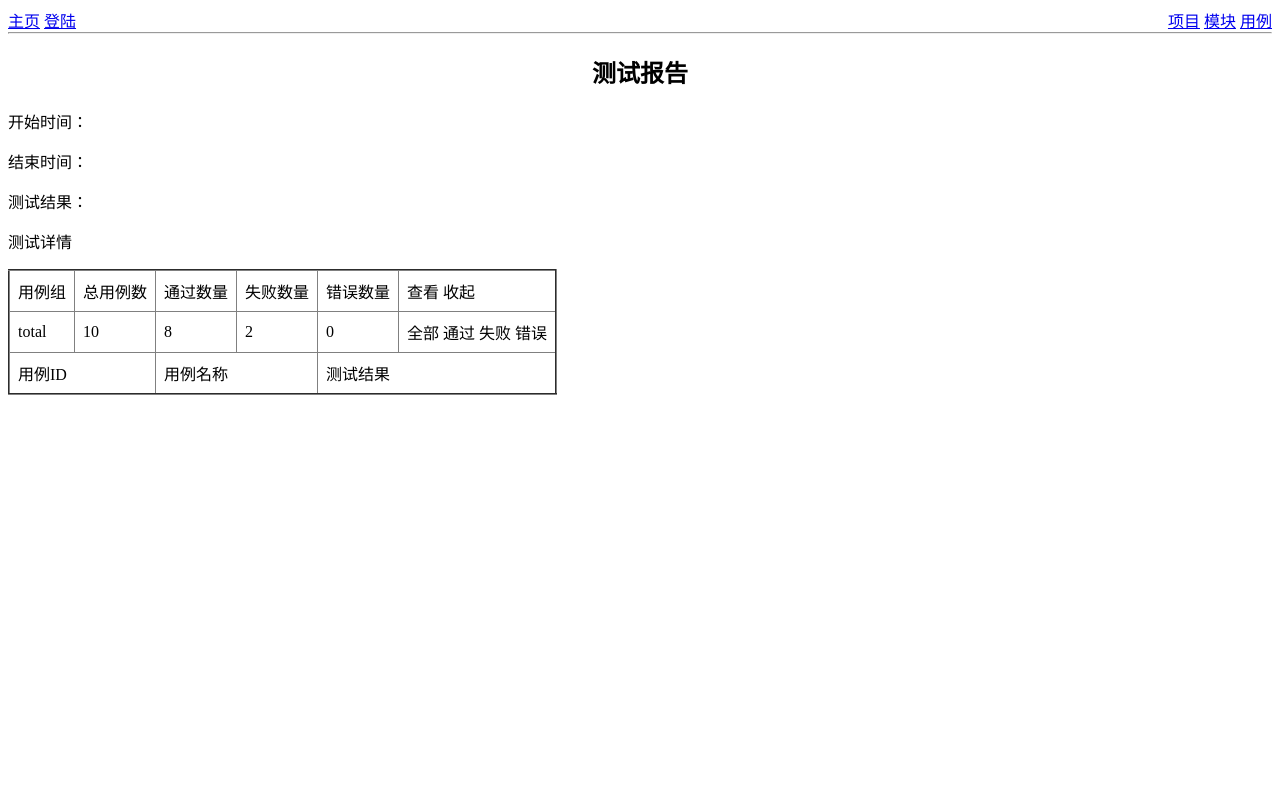
After one commit to cat-steel/microblog, a Python web app: template app/templates/report_tem.html in a window 1280 px wide. The commit adds this page. Run offline with Jinja, Linux system fonts and the light colour scheme; the template is opened without the code that fills it, so the values that code supplies are empty.

Commit message:
编写测试报告页面

```diff
--- a/app/templates/base.html
+++ b/app/templates/base.html
@@ -20,16 +20,33 @@
                 height: 50px;
             }
             #mess{color: red}
+            .right{
+                text-align: right;
+                width: 50%;
+                float: right;
+            }
+            .left{
+                text-align: left;
+                width: 50%;
+                float: left;
+            }
         </style>
     </head>
     <body>
     <div>
+        <div class="left">
             <a class="home" href="{{url_for('index')}}">主页</a>
             {% if not session.logged_in %}
             <a class="link" href="{{url_for('login')}}">登陆</a>
             {% else %}
             <a class="link" href="{{url_for('logout')}}">退出</a>
             {% endif %}
+        </div>
+        <div class="right">
+            <a href="{{url_for('project')}}">项目</a>
+            <a href="{{url_for('module')}}">模块</a>
+            <a href="{{url_for('case')}}">用例</a>
+        </div>
     </div>
     <hr>
         {% with messages = get_flashed_messages() %}
--- /dev/null
+++ b/app/templates/report_tem.html
@@ -0,0 +1,48 @@
+{% extends 'base.html' %}
+{% block content %}
+<html>
+<head>
+</head>
+<body>
+<div class="head">
+    <h2>测试报告</h2>
+    <p>开始时间：<nobr></nobr></p>
+    <p>结束时间：<nobr></nobr></p>
+    <p>测试结果：<nobr></nobr></p>
+</div>
+<div class="detail">
+    <p>测试详情</p>
+    <table id="case_detail" border="2" cellpadding="8" style="border-collapse: collapse">
+        <tr>
+            <td>用例组</td>
+            <td>总用例数</td>
+            <td>通过数量</td>
+            <td>失败数量</td>
+            <td>错误数量</td>
+            <td>查看 收起</td>
+        </tr>
+        <tr>
+            <td>total</td>
+            <td>10</td>
+            <td>8</td>
+            <td>2</td>
+            <td>0</td>
+            <td>全部 通过 失败 错误</td>
+        </tr>
+        <tr>
+            <td colspan="2">用例ID</td>
+            <td colspan="2">用例名称</td>
+            <td colspan="2">测试结果</td>
+        </tr>
+        {% for result in results %}
+        <tr>
+            <td colspan="2">{{ result[0] }}</td>
+            <td colspan="2">{{ result[1] }}</td>
+            <td colspan="2">通过</td>
+        </tr>
+        {% endfor %}
+    </table>
+</div>
+</body>
+</html>
+{% endblock %}
--- a/app/views.py
+++ b/app/views.py
@@ -128,6 +128,7 @@ def do_case():
 
 @app.route('/do_many_case', methods=['GET', 'POST'])
 def do_many_case():
+    results = []
     if request.method =='GET':
         if not session.get('logged_in'):
             return redirect('login')
@@ -148,9 +149,11 @@ def do_many_case():
                     data_i = case_data.get('data_i')
                     check = case_data.get('check')
                     is_base = case_data.get('is_base')
+                    result = [id_num,case_name]
+                    results.append(result)
                     code = request_cases.get_cases(id_num, case_name, server, way, request_method, data_type, data_i, check, is_base)
                     print('用例:%s  响应结果：%d'%(case_name,code))
-            return redirect(url_for('case'))
+                return redirect(url_for('index'))
 
 @app.route('/selected_top_case', methods=['GET','POST'])
 def selected_top_case():
```
Also changed, not shown: app.db. Lines whose indentation alone changed are shown as unchanged.
